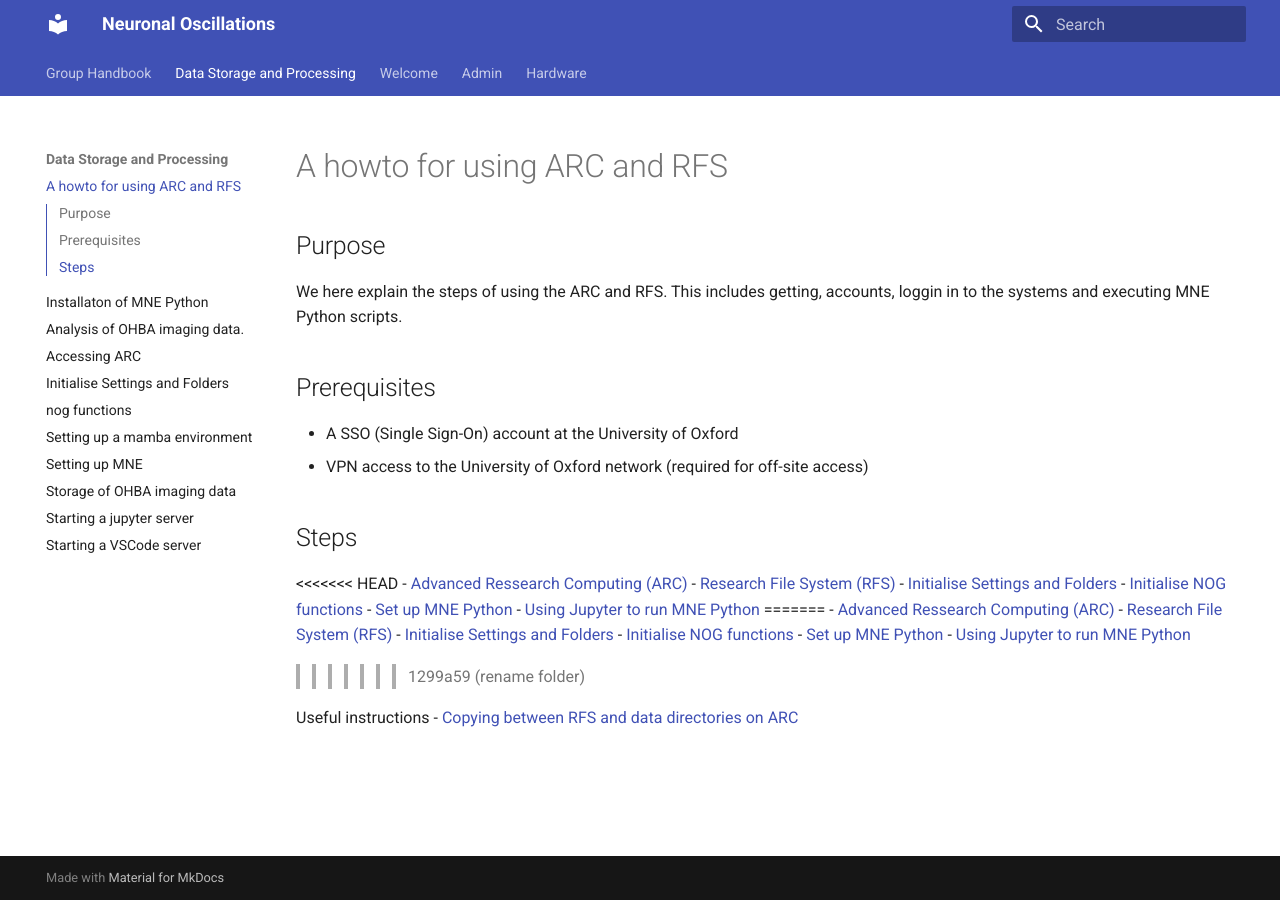
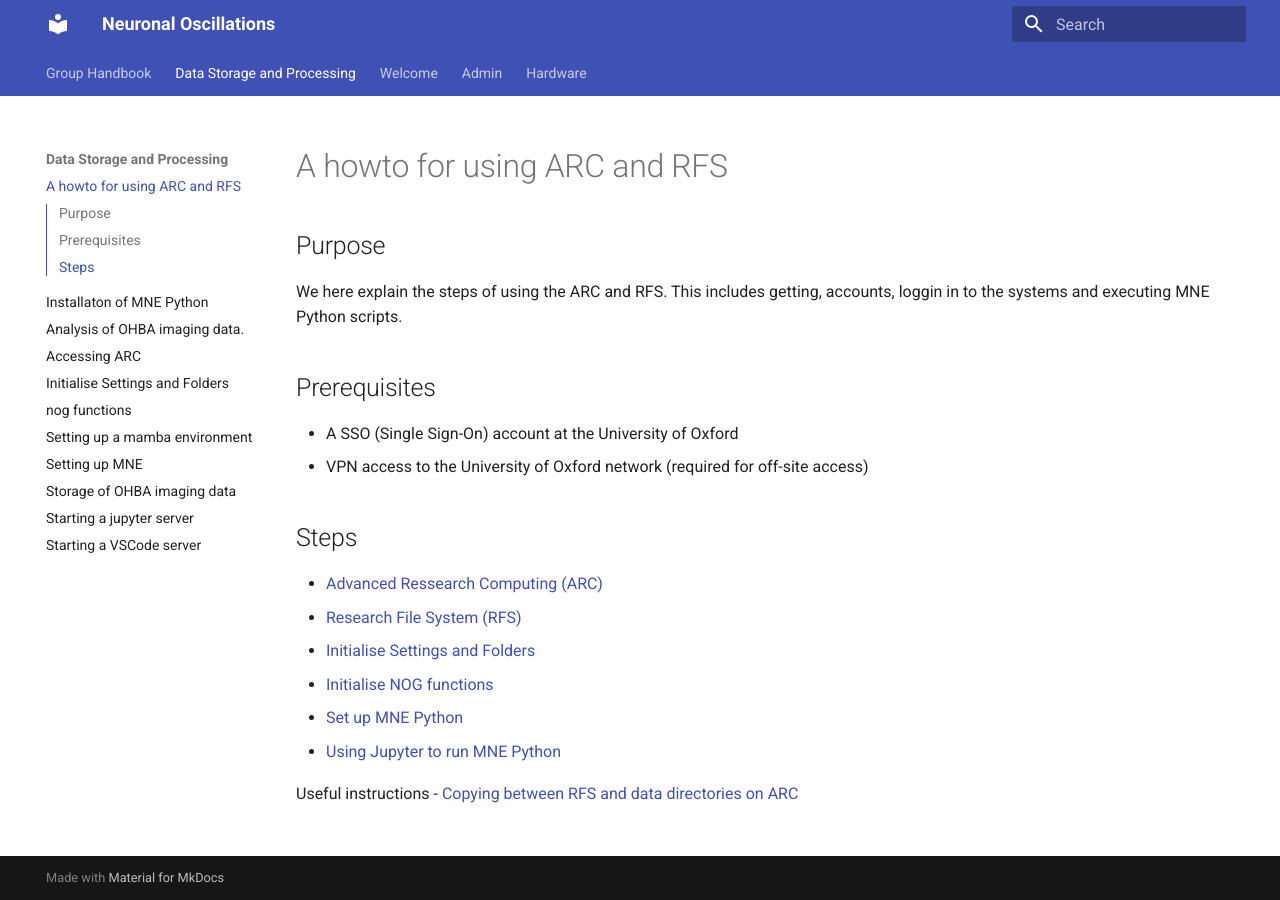
Before and after one commit to Neuronal-Oscillations/group-handbook, an MkDocs documentation site: the page built from docs/Data-Storage-and-Processing/README.md, in a window 1280 px wide. Built offline with MkDocs 1.6.1 and Material for MkDocs 9.7.7, drawn with Linux system fonts in a browser that asks for light colours.

Commit message:
Update README.md

```diff
--- a/docs/Data-Storage-and-Processing/README.md
+++ b/docs/Data-Storage-and-Processing/README.md
@@ -8,24 +8,12 @@ We here explain the steps of using the ARC and RFS. This includes getting, accou
 
 
 ## Steps
-<<<<<<< HEAD
 - [Advanced Ressearch Computing (ARC)](accessing-ARC.md)
 - [Research File System (RFS)](storage.md)
 - [Initialise Settings and Folders](initialise.md)
 - [Initialise NOG functions](nog-functions.md)
 - [Set up MNE Python](setup-mne.md)
 - [Using Jupyter to run MNE Python](using-jupyter.md)
-=======
-- [Advanced Ressearch Computing (ARC)](https://github.com/Neuronal-Oscillations/group-handbook/edit/main/docs/data-storage-and-processing/accessing-ARC.md)
-- [Research File System (RFS)](https://github.com/Neuronal-Oscillations/group-handbook/blob/main/docs/data-storage-and-processing/storage.md)
-- [Initialise Settings and Folders](https://github.com/Neuronal-Oscillations/group-handbook/blob/main/docs/data-storage-and-processing/initialise.md)
-- [Initialise NOG functions](https://github.com/Neuronal-Oscillations/group-handbook/blob/main/docs/data-storage-and-processing/nog-functions.md)
-- [Set up MNE Python](https://github.com/Neuronal-Oscillations/group-handbook/blob/main/docs/data-storage-and-processing/setup-mne.md)
-- [Using Jupyter to run MNE Python](https://github.com/Neuronal-Oscillations/group-handbook/blob/main/docs/data-storage-and-processing/using-jupyter.md)
->>>>>>> 1299a59 (rename folder)
-
-
-
 
 Useful instructions
 - [Copying between RFS and data directories on ARC](RFS-to-ARC-data-transfer.md)
```
